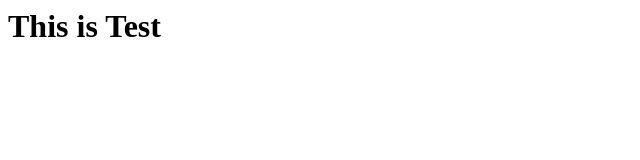
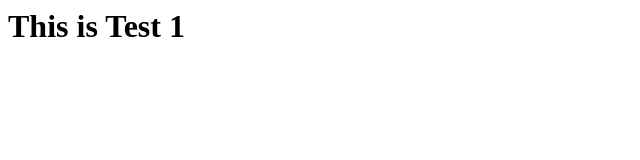
Before and after one commit to mangeshgurjar/webtest, a plain HTML site: page index.html in a window 1280 px wide. Shown: the full height of the page, 0-640 px from the left. Drawn offline with Linux system fonts and the light colour scheme.

Commit message:
second commit

```diff
--- a/index.html
+++ b/index.html
@@ -1 +1 @@
-<h1>This is Test</h1>
+<h1>This is Test 1</h1>
```
